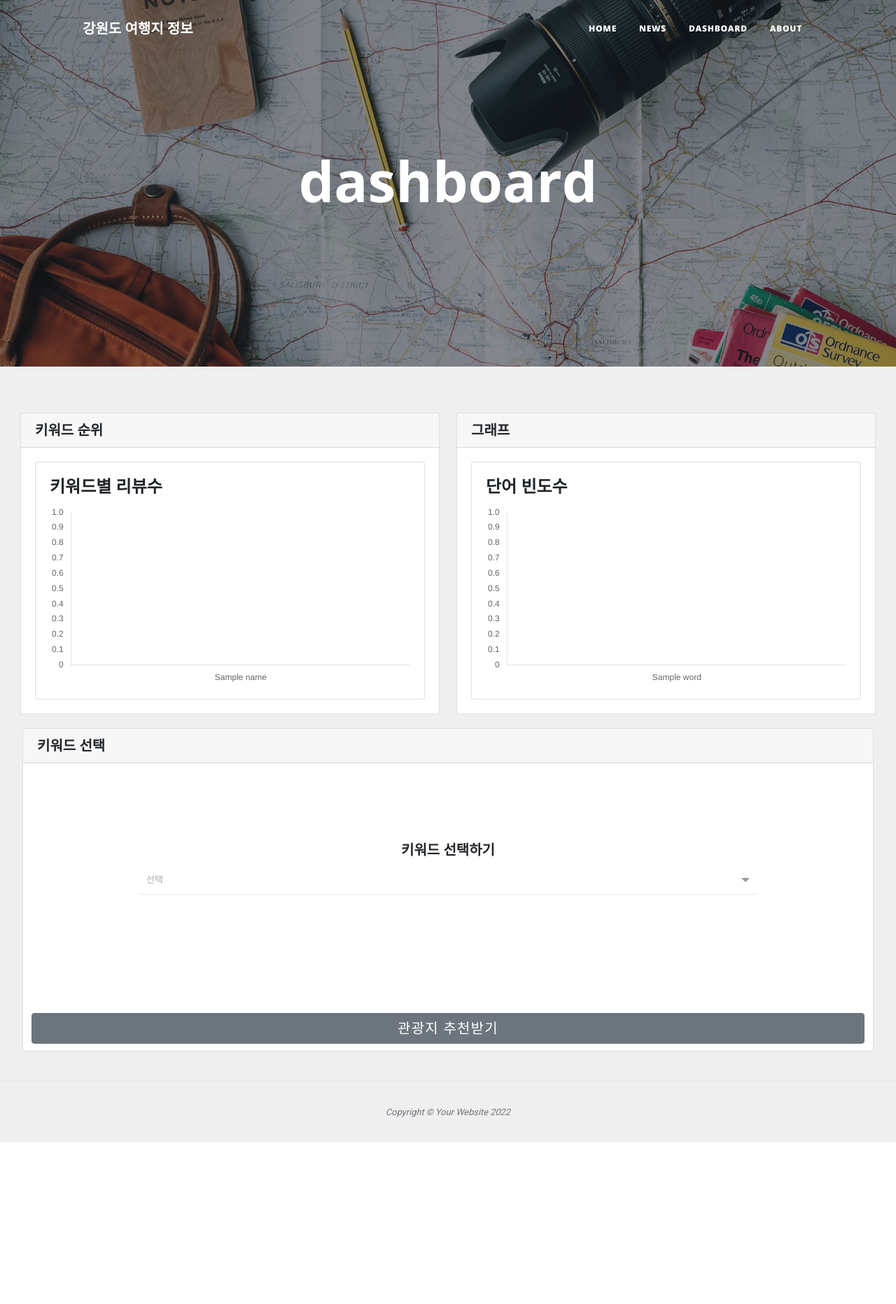
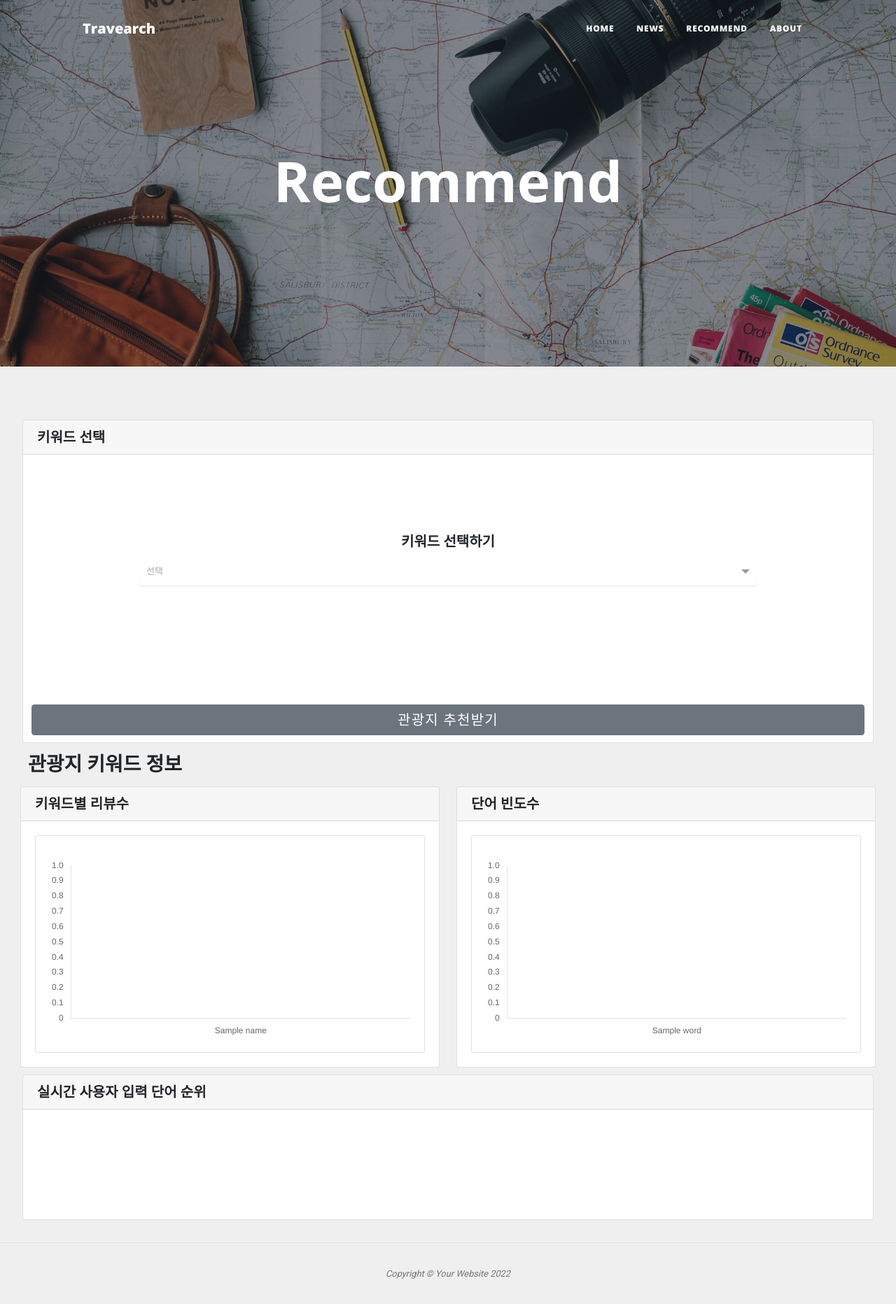
Before and after one commit to maddags/Gangwon_trip_project, a Django app: template main/templates/post.html in a window 1280 px wide. Shown: the whole page at 70% size. Before the commit the page ends 1633 px from the top, so only its background shows below. Run offline with Django 3.2, Linux system fonts and the light colour scheme; the template is opened without the code that fills it: most values are stand-ins (such as "Sample title", 1, 10 or a date in 2020); a map, chart or similar area stays blank; some libraries are stand-ins or nearby versions; some web fonts are replaced.

Commit message:
웹 UI 수정

```diff
--- a/main/templates/about.html
+++ b/main/templates/about.html
@@ -35,7 +35,7 @@
         <!-- Navigation-->
         <nav class="navbar navbar-expand-lg navbar-light" id="mainNav">
             <div class="container px-4 px-lg-5">
-                <a class="navbar-brand" href="{% url 'main:index' %}">강원도 여행지 정보</a>
+                <a class="navbar-brand" href="{% url 'main:index' %}">Travearch</a>
                 <button class="navbar-toggler" type="button" data-bs-toggle="collapse" data-bs-target="#navbarResponsive" aria-controls="navbarResponsive" aria-expanded="false" aria-label="Toggle navigation">
                     Menu
                     <i class="fas fa-bars"></i>
@@ -44,7 +44,7 @@
                     <ul class="navbar-nav ms-auto py-4 py-lg-0">
                       <li class="nav-item"><a class="nav-link px-lg-3 py-3 py-lg-4" href="{% url 'main:index' %}">home</a></li>
                       <li class="nav-item"><a class="nav-link px-lg-3 py-3 py-lg-4" href="{% url 'main:about' %}">news</a></li>
-                      <li class="nav-item"><a class="nav-link px-lg-3 py-3 py-lg-4" href="{% url 'main:post' %}">dashboard</a></li>
+                      <li class="nav-item"><a class="nav-link px-lg-3 py-3 py-lg-4" href="{% url 'main:post' %}">recommend</a></li>
                       <li class="nav-item"><a class="nav-link px-lg-3 py-3 py-lg-4" href="{% url 'main:contact' %}">about</a></li>
                     </ul>
                 </div>
--- a/main/templates/index.html
+++ b/main/templates/index.html
@@ -20,7 +20,7 @@
         <!-- Navigation-->
         <nav class="navbar navbar-expand-lg navbar-light" id="mainNav">
             <div class="container px-4 px-lg-5">
-                <a class="navbar-brand" href="{% url 'main:index' %}">강원도 여행지 정보</a>
+                <a class="navbar-brand" href="{% url 'main:index' %}">Travearch</a>
                 <button class="navbar-toggler" type="button" data-bs-toggle="collapse" data-bs-target="#navbarResponsive" aria-controls="navbarResponsive" aria-expanded="false" aria-label="Toggle navigation">
                     Menu
                     <i class="fas fa-bars"></i>
@@ -29,7 +29,7 @@
                     <ul class="navbar-nav ms-auto py-4 py-lg-0">
                         <li class="nav-item"><a class="nav-link px-lg-3 py-3 py-lg-4" href="{% url 'main:index' %}">home</a></li>
                         <li class="nav-item"><a class="nav-link px-lg-3 py-3 py-lg-4" href="{% url 'main:about' %}">news</a></li>
-                        <li class="nav-item"><a class="nav-link px-lg-3 py-3 py-lg-4" href="{% url 'main:post' %}">dashboard</a></li>
+                        <li class="nav-item"><a class="nav-link px-lg-3 py-3 py-lg-4" href="{% url 'main:post' %}">recommend</a></li>
                         <li class="nav-item"><a class="nav-link px-lg-3 py-3 py-lg-4" href="{% url 'main:contact' %}">about</a></li>
                     </ul>
                 </div>
@@ -47,7 +47,7 @@
                         <p class="post-subtitle" style="text-align:center; font-size:30px; color:white;">
                             리뷰분석을 통한 강원도 관광지 추천
                         </p>
-                        <div class="d-flex justify-content-center mb-4"><a class="btn btn-primary text-uppercase" href="{% url 'main:post' %}">LET'S GO →</a></div>
+                        <div class="d-flex justify-content-center mb-4"><a class="btn btn-warning text-uppercase" href="{% url 'main:post' %}">LET'S GO →</a></div>
 
                     </div>
                 </div>
--- a/main/templates/post.html
+++ b/main/templates/post.html
@@ -43,7 +43,7 @@
         <!-- Navigation-->
         <nav class="navbar navbar-expand-lg navbar-light" id="mainNav">
             <div class="container px-4 px-lg-5">
-                <a class="navbar-brand" href="{% url 'main:index' %}">강원도 여행지 정보</a>
+                <a class="navbar-brand" href="{% url 'main:index' %}">Travearch</a>
                 <button class="navbar-toggler" type="button" data-bs-toggle="collapse" data-bs-target="#navbarResponsive" aria-controls="navbarResponsive" aria-expanded="false" aria-label="Toggle navigation">
                     Menu
                     <i class="fas fa-bars"></i>
@@ -52,7 +52,7 @@
                     <ul class="navbar-nav ms-auto py-4 py-lg-0">
                         <li class="nav-item"><a class="nav-link px-lg-3 py-3 py-lg-4" href="{% url 'main:index' %}">home</a></li>
                         <li class="nav-item"><a class="nav-link px-lg-3 py-3 py-lg-4" href="{% url 'main:about' %}">news</a></li>
-                        <li class="nav-item"><a class="nav-link px-lg-3 py-3 py-lg-4" href="{% url 'main:post' %}">dashboard</a></li>
+                        <li class="nav-item"><a class="nav-link px-lg-3 py-3 py-lg-4" href="{% url 'main:post' %}">recommend</a></li>
                         <li class="nav-item"><a class="nav-link px-lg-3 py-3 py-lg-4" href="{% url 'main:contact' %}">about</a></li>
 
                     </ul>
@@ -65,7 +65,7 @@
                 <div class="row gx-4 gx-lg-5 justify-content-center">
                     <div class="col-md-10 col-lg-8 col-xl-7">
                         <div class="site-heading">
-                            <h1 style="font-size: 5rem; font-weight:700;">dashboard</h1>
+                            <h1 style="font-size: 5rem; font-weight:700;">Recommend</h1>
                         </div>
                     </div>
                 </div>
@@ -73,57 +73,6 @@
         </header>
         <!-- Main Content-->
         <main class="content" style="padding: 0.5rem 2rem 2rem;">
-            <div class="row">
-                <div class="col d-flex">
-                    <div class="card flex-fill w-100">
-                        <div class="card-header">
-
-                            <h5 class="card-title mb-0">키워드 순위</h5>
-                        </div>
-                        <div class="card-body d-flex">
-                            <div class="align-self-center w-100">
-
-
-                                <table class="table mb-0">
-                                    <div class="card">
-                                        <div class="card-body">
-                                              <h4 class="card-title">키워드별 리뷰수</h4>
-                                              <div><canvas id="myChart"></canvas></div>
-                                        </div>
-                                    </div>
-
-
-
-                                </table>
-                            </div>
-                        </div>
-                    </div>
-                </div>
-
-                <div class="col d-flex">
-                    <div class="card flex-fill">
-                        <div class="card-header">
-
-                            <h5 class="card-title mb-0">그래프</h5>
-                        </div>
-                        <div class="card-body d-flex">
-                            <div class="align-self-center w-100">
-                                <table class="table mb-0">
-                                    <div class="card">
-                                        <div class="card-body">
-                                            <h4 class="card-title">단어 빈도수</h4>
-                                            <div><canvas id="bar-chart"></canvas></div>
-                                        </div>
-                                    </div>
-
-
-                                </table>
-
-                            </div>
-                        </div>
-                    </div>
-                </div>
-            </div>
 
             <div class="row" style="margin-top:20px; margin-bottom:10px;">
                 <div class="col-12 d-flex">
@@ -160,6 +109,8 @@
                                 </div>
                               </div>
 
+
+
                             <div class="row mt-5 mx-0" >
                                 <div class="col d-grid mt-6 ">
                                     <button class="btn btn-secondary fs-5" type="submit" onclick="location.href='{% url 'main:about' %}';">관광지 추천받기</button>
@@ -174,6 +125,75 @@
                 </div>
 
             </div>
+
+            <div class="row mx-2 fs-3 fw-bold">관광지 키워드 정보</div>
+
+            <div class="row">
+                <div class="col d-flex">
+                    <div class="card flex-fill w-100">
+                        <div class="card-header">
+
+                            <h5 class="card-title mb-0">키워드별 리뷰수</h5>
+                        </div>
+                        <div class="card-body d-flex">
+                            <div class="align-self-center w-100">
+
+
+                                <table class="table mb-0">
+                                    <div class="card">
+                                        <div class="card-body">
+                                              <h4 class="card-title"></h4>
+                                              <div><canvas id="myChart"></canvas></div>
+                                        </div>
+                                    </div>
+
+
+
+                                </table>
+                            </div>
+                        </div>
+                    </div>
+                </div>
+
+                <div class="col d-flex">
+                    <div class="card flex-fill">
+                        <div class="card-header">
+
+                            <h5 class="card-title mb-0">단어 빈도수</h5>
+                        </div>
+                        <div class="card-body d-flex">
+                            <div class="align-self-center w-100">
+                                <table class="table mb-0">
+                                    <div class="card">
+                                        <div class="card-body">
+                                            <h4 class="card-title"></h4>
+                                            <div><canvas id="bar-chart"></canvas></div>
+                                        </div>
+                                    </div>
+
+
+                                </table>
+
+                            </div>
+                        </div>
+                    </div>
+                </div>
+            </div>
+
+
+
+            <div class="col d-flex">
+                <div class="card flex-fill">
+                    <div class="card-header">
+                        <h5 class="card-title mb-0">실시간 사용자 입력 단어 순위</h5>
+                    </div>
+                    <div><canvas id="wordcnt-chart"></canvas></div>
+                </div>
+            </div>
+
+
+
+
 
         </div>
         </main>
@@ -217,6 +237,8 @@
             const cnt_review = {{ cnt_review }};
             const labels2 = [{% for word in words %} '{{ word }}', {% endfor %}];
             const cnt_word = {{ cnt_word }};
+            const labels3 = [{%for keyword in input_keywords %} '{{ keyword.keyword }}', {% endfor %}];
+            const cnt_keyword = [{%for keyword in input_keywords %} {{ keyword.count }}, {% endfor %}];
         </script>
         <script src="{% static 'js/chartconf.js'%}"></script>
     </body>
--- /dev/null
+++ b/단어처리규칙.txt
@@ -0,0 +1,5 @@
+1. 단어의 형태소는 표준국어대사전을 기준으로 한다. 표준국어대사전에 없으면 단어 제거
+2. 동사의 어근은 제거
+3. 형용사 부사 제거
+4. 사람이름과 같이 고유명사 보존
+5. 외래어도 보존 -> 외래어 따로 모으기
```
Also changed, not shown: main/templates/contact.html (+5 -5 lines), main/templates/recommend.html (+8 -4 lines).
